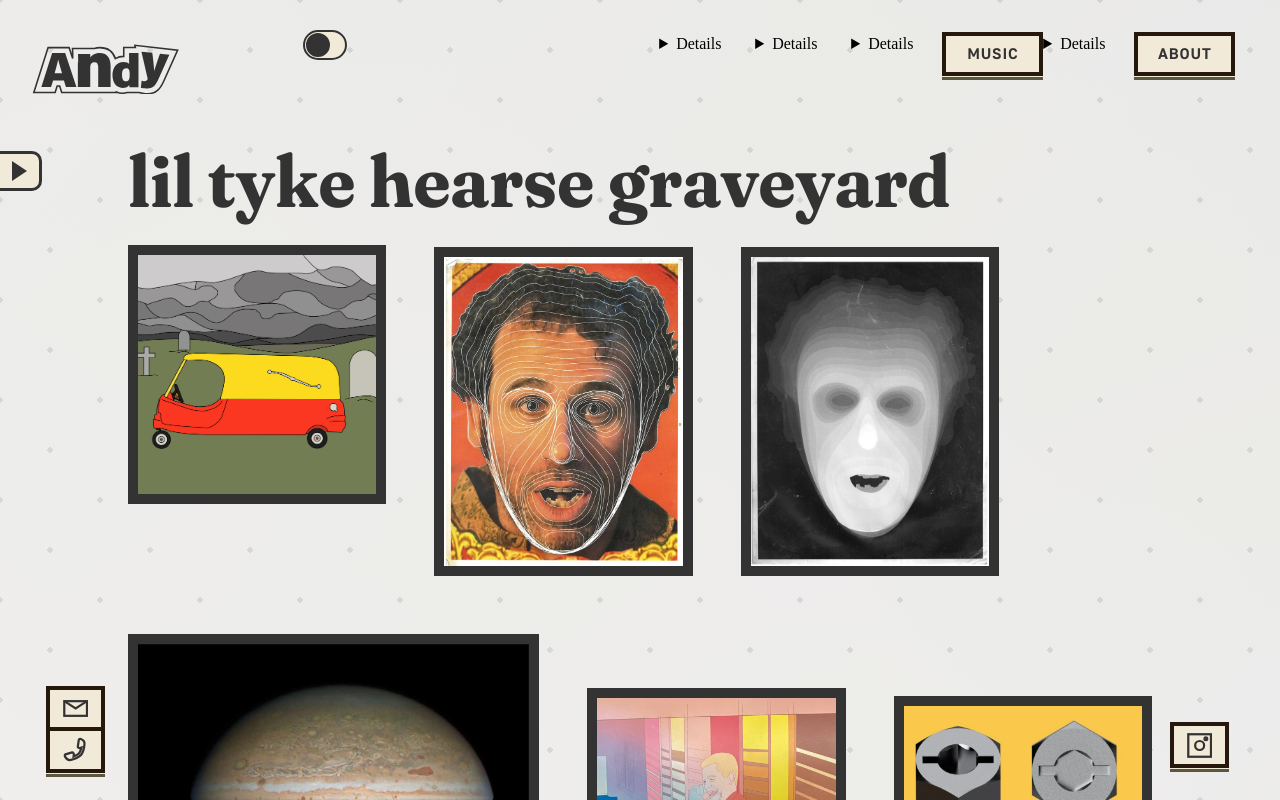
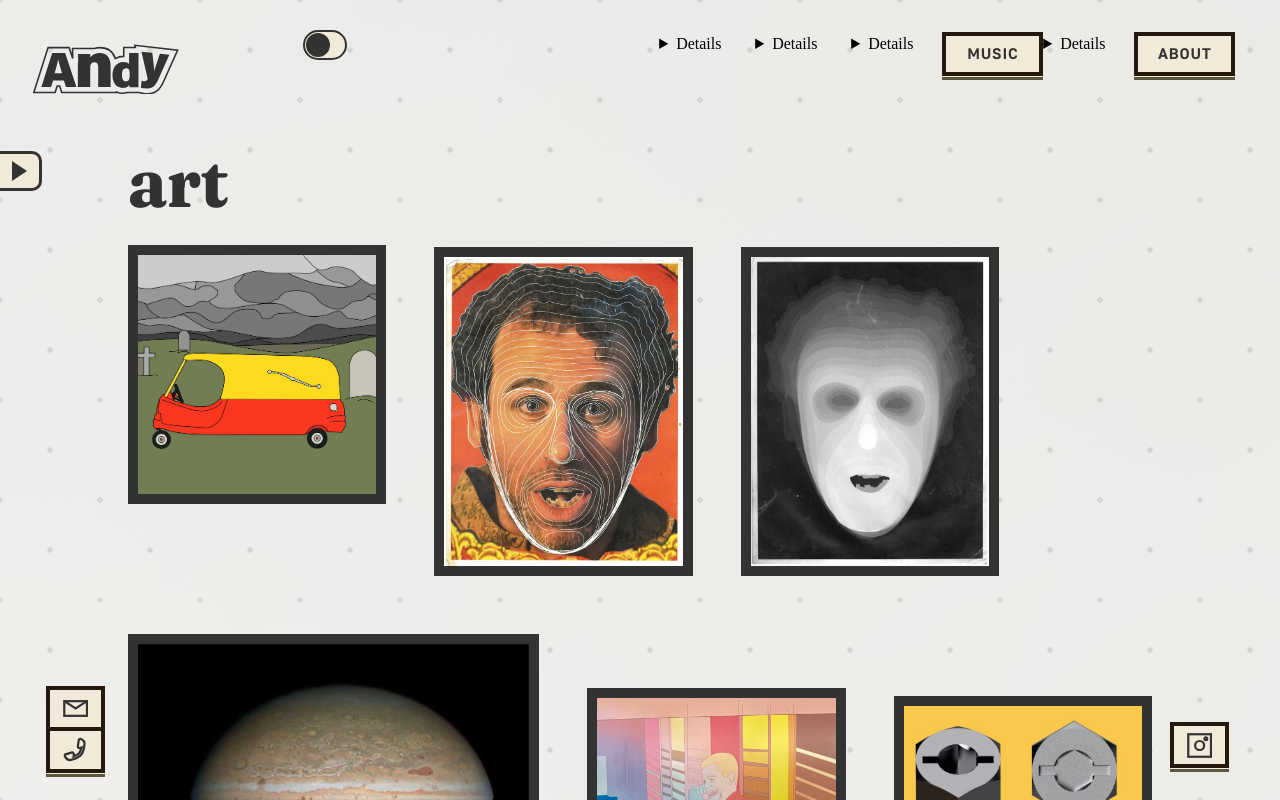
Before and after one commit to jsahlsa/andy-sahlstrom, a Next.js app: page /design/art in a window 1280 px wide. Shown: the top 800 px of the page. Built offline with nearby package versions, Linux system fonts and the light colour scheme.

Commit message:
💩 took down items with little tikes logo

```diff
--- a/pages/design/art.js
+++ b/pages/design/art.js
@@ -6,13 +6,12 @@ import data from '/public/data.json';
 
 export default function Home() {
   const pageData = data[4].design[0].art;
-  console.log(pageData);
   return (
     <Layout>
       <Nav />
 
       <main>
-        <h1 className="title">{pageData[0].name}</h1>
+        <h1 className="title">{pageData[0].title}</h1>
         <RenderMedia props={pageData} />
       </main>
     </Layout>
--- a/pages/design/kids-toys-adult-issues.js
+++ b/pages/design/kids-toys-adult-issues.js
@@ -6,7 +6,6 @@ import data from '/public/data.json';
 
 export default function Home() {
   const pageData = data[4].design[1].kids_toys_adult_issues;
-  console.log(pageData);
   return (
     <Layout>
       <Nav />
--- a/public/data.json
+++ b/public/data.json
@@ -869,6 +869,7 @@
       {
         "art": [
           {
+            "title": "art",
             "name": "lil tyke hearse graveyard",
             "image": "/images/design/art/liltyke-hearse-2.jpeg",
             "caption": "picture of the lil tyke hearse",
```
